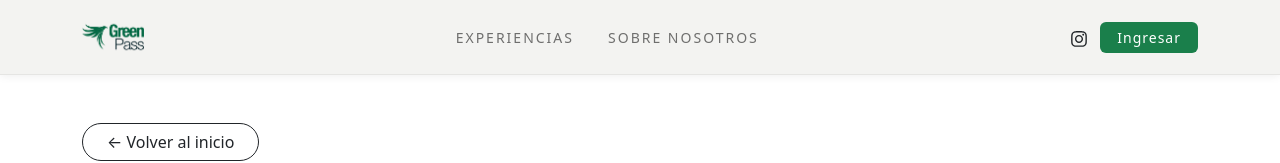
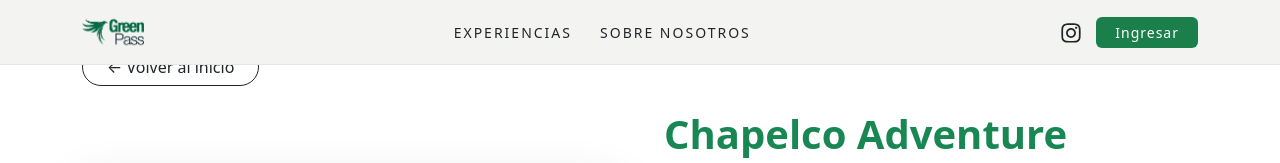
Before and after one commit to CarlosRacca/green-pass, a React (Create React App) app in the folder frontend/: page /package/chapelco in a window 1280 px wide. Shown: the top 163 px of the page. Built offline with nearby package versions, Linux system fonts and the light colour scheme; no server answers.

Commit message:
feat(header): desktop estable, móvil centrado y collapse funcionando; fixed-top

```diff
--- a/frontend/src/App.css
+++ b/frontend/src/App.css
@@ -1,3 +1,7 @@
+/* Offset para header fixed-top */
+.with-fixed-header {
+  padding-top: 76px; /* altura aprox del header */
+}
 :root {
   --gp-green: #1c694d;
   --gp-green-light: #2aa877;
--- a/frontend/src/components/SiteHeader.jsx
+++ b/frontend/src/components/SiteHeader.jsx
@@ -4,43 +4,71 @@ import { FaInstagram } from "react-icons/fa";
 import logo from "../assets/GP VERDE OSC Y NEGRO.png";
 
 export default function SiteHeader() {
-  const [open, setOpen] = useState(false);
+  const [open] = useState(false);
 
   return (
-    <header className="site-header sticky-top" style={{ backgroundColor: '#f3f3f1', borderBottom: '1px solid rgba(0,0,0,0.06)', zIndex: 1020 }}>
-      <nav className="navbar navbar-expand-md navbar-light" style={{ paddingTop: 10, paddingBottom: 10 }}>
-        <div className="container d-flex align-items-center">
-          <Link className="navbar-brand d-flex align-items-center" to="/">
+    <header className="site-header fixed-top" style={{ backgroundColor: '#f3f3f1', borderBottom: '1px solid rgba(0,0,0,0.06)', zIndex: 1050 }}>
+      <div className="container">
+        {/* Desktop (>= md): Grid de 3 columnas: logo | centro | acciones */}
+        <div className="d-none d-md-grid align-items-center" style={{ gridTemplateColumns: 'auto 1fr auto', display: 'grid', columnGap: 16, paddingTop: 10, paddingBottom: 10 }}>
+          <div className="d-flex align-items-center">
+            <Link className="d-flex align-items-center" to="/">
               <img src={logo} alt="Green Pass" style={{ height: 44 }} />
             </Link>
+          </div>
 
+          <nav aria-label="Primary" className="d-flex justify-content-center">
+            <ul className="list-unstyled d-flex m-0 align-items-center" style={{ gap: 28 }}>
+              <li>
+                <a href="#work" className="text-decoration-none text-uppercase fw-semibold text-dark" style={{ letterSpacing: 2, fontSize: 14 }}>Experiencias</a>
+              </li>
+              <li>
+                <a href="#about" className="text-decoration-none text-uppercase fw-semibold text-dark" style={{ letterSpacing: 2, fontSize: 14 }}>Sobre nosotros</a>
+              </li>
+            </ul>
+          </nav>
+
+          <div className="d-flex align-items-center justify-content-end" style={{ gap: 14 }}>
+            <a href="https://www.instagram.com/greenpassok?igsh=andibzQ5OWE2cGFy" target="_blank" rel="noopener noreferrer" aria-label="Instagram" className="text-dark"><FaInstagram size={22} /></a>
+            <Link to="/login" className="btn btn-sm" style={{ backgroundColor: '#1a7f4b', color: '#fff', borderRadius: 6, paddingInline: 18, letterSpacing: 1 }}>Ingresar</Link>
+          </div>
+        </div>
+
+        {/* Mobile (< md): brand + toggler y collapse centrado */}
+        <nav className="navbar navbar-light d-flex d-md-none align-items-center" style={{ paddingTop: 10, paddingBottom: 10 }}>
+          <Link className="navbar-brand d-flex align-items-center" to="/">
+            <img src={logo} alt="Green Pass" style={{ height: 40 }} />
+          </Link>
           <button
             className="navbar-toggler ms-auto"
             type="button"
             aria-label="Toggle navigation"
-            onClick={() => setOpen(!open)}
+            data-bs-toggle="collapse"
+            data-bs-target="#mobileNav"
             style={{ border: '1px solid rgba(0,0,0,0.2)' }}
           >
             <span className="navbar-toggler-icon" />
           </button>
 
-          <div className={`collapse navbar-collapse ${open ? 'show' : ''}`}>
-            <ul className="navbar-nav mx-auto align-items-center" style={{ gap: 18 }}>
+          <div id="mobileNav" className="collapse navbar-collapse">
+            <div className="d-flex flex-column align-items-center w-100">
+              <ul className="navbar-nav w-100 align-items-center justify-content-center text-center" style={{ gap: 12 }}>
                 <li className="nav-item">
-                <a href="#work" className="nav-link text-uppercase fw-semibold" style={{ letterSpacing: 2, fontSize: 14 }} onClick={() => setOpen(false)}>Experiencias</a>
+                  <a href="#work" className="nav-link w-100 text-center text-uppercase fw-semibold" style={{ letterSpacing: 2, fontSize: 14 }} data-bs-toggle="collapse" data-bs-target="#mobileNav">Experiencias</a>
                 </li>
                 <li className="nav-item">
-                <a href="#about" className="nav-link text-uppercase fw-semibold" style={{ letterSpacing: 2, fontSize: 14 }} onClick={() => setOpen(false)}>Sobre nosotros</a>
+                  <a href="#about" className="nav-link w-100 text-center text-uppercase fw-semibold" style={{ letterSpacing: 2, fontSize: 14 }} data-bs-toggle="collapse" data-bs-target="#mobileNav">Sobre nosotros</a>
                 </li>
               </ul>
 
-            <div className="d-flex align-items-center ms-md-3 mt-3 mt-md-0 ms-auto" style={{ gap: 12 }}>
-              <a href="https://www.instagram.com/greenpassok?igsh=andibzQ5OWE2cGFy" target="_blank" rel="noopener noreferrer" aria-label="Instagram" className="text-dark" onClick={() => setOpen(false)}><FaInstagram size={18} /></a>
-              <Link to="/login" className="btn btn-sm" style={{ backgroundColor: '#1a7f4b', color: '#fff', borderRadius: 6, paddingInline: 16, letterSpacing: 1 }} onClick={() => setOpen(false)}>Ingresar</Link>
+              <div className="d-flex align-items-center mt-3 w-100 justify-content-center" style={{ gap: 14 }}>
+                <a href="https://www.instagram.com/greenpassok?igsh=andibzQ5OWE2cGFy" target="_blank" rel="noopener noreferrer" aria-label="Instagram" className="text-dark" data-bs-toggle="collapse" data-bs-target="#mobileNav"><FaInstagram size={22} /></a>
+                <Link to="/login" className="btn btn-sm" style={{ backgroundColor: '#1a7f4b', color: '#fff', borderRadius: 6, paddingInline: 18, letterSpacing: 1 }} data-bs-toggle="collapse" data-bs-target="#mobileNav">Ingresar</Link>
               </div>
             </div>
           </div>
         </nav>
+      </div>
     </header>
   );
 }
```
Lines whose indentation alone changed are shown as unchanged.
